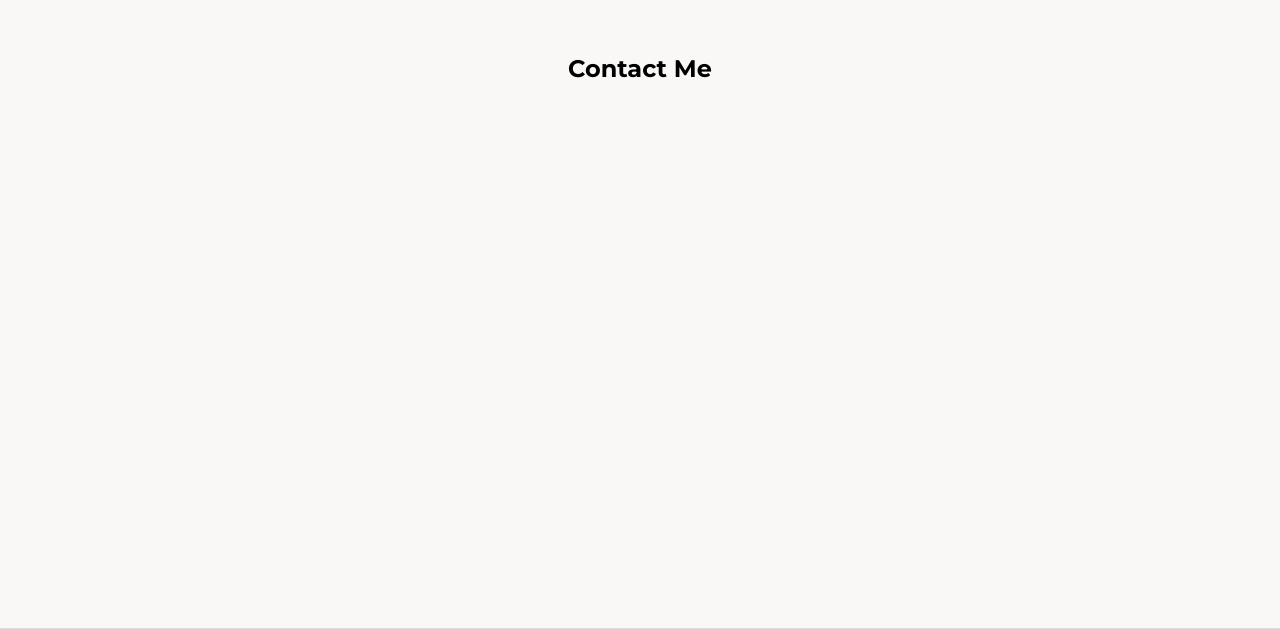
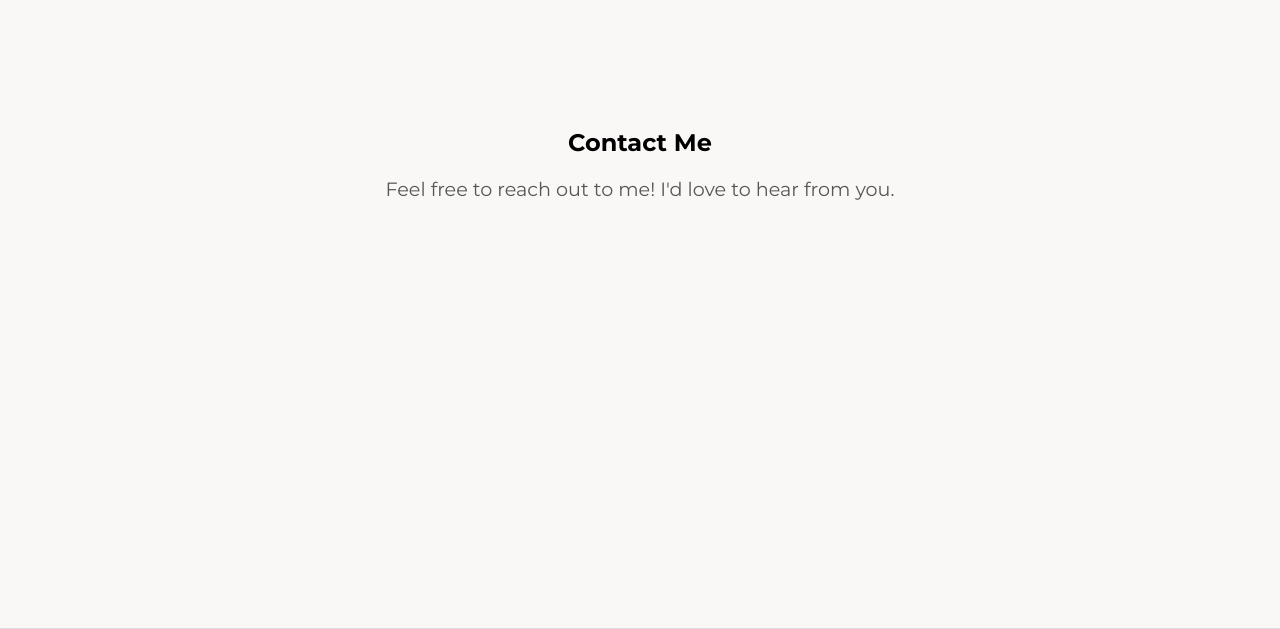
Before and after one commit to jaclynsunardi/jaclynsunardi.github.io, a React (Create React App) app: page / in a window 1280 px wide. Shown: the part 2575-3204 px from the top of the page. Built offline with nearby package versions, Linux system fonts and the light colour scheme.

Commit message:
added subtext below contact me page

```diff
--- a/src/App.css
+++ b/src/App.css
@@ -148,6 +148,23 @@ section {
   background-color: #FAF8F6;
 }
 
+#contact {
+  display: flex;
+  align-items: center;
+  justify-content: center;
+}
+
+.ContactContent {
+  text-align: center;
+}
+
 #contact h2 {
-  margin-top: -300px; /* Adjust this value to move the title higher */
+  margin-top: -100px; /* Adjust this value to move the title higher */
 }
+
+#contact p {
+  font-size: 1.2rem;
+  color: #595552;
+  font-family: 'Montserrat', sans-serif;
+  margin-top: 10px;
+}
--- a/src/App.js
+++ b/src/App.js
@@ -102,7 +102,10 @@ function App() {
       </section>
 
       <section id="contact" ref={contactRef}>
-        <h2>Contact Me</h2>
+        <div className="ContactContent">
+          <h2>Contact Me</h2>
+          <p>Feel free to reach out to me! I'd love to hear from you.</p>
+        </div>
       </section>
     </div>
   );
```
